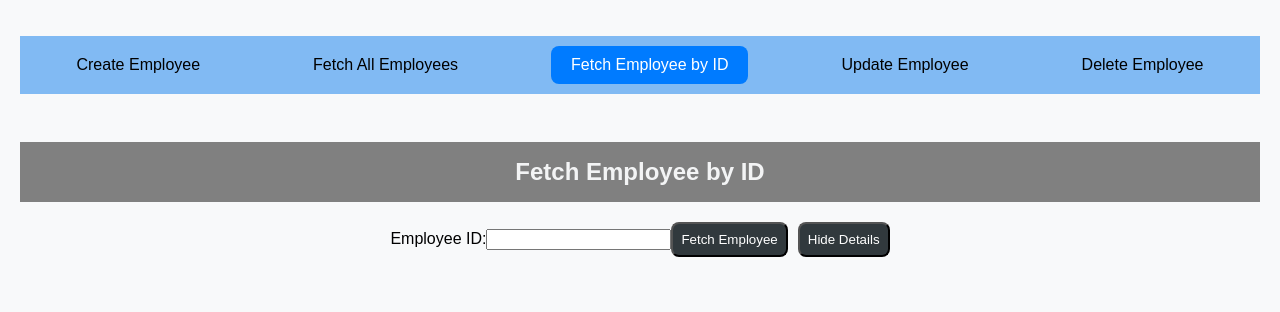
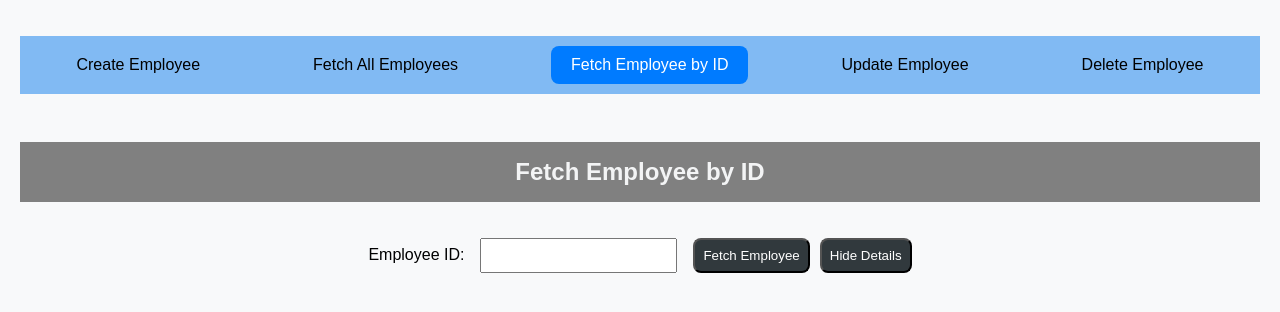
Before and after one commit to Shridhar-Danannavar/employeeManagement, a React (Create React App) app: page / in a window 1280 px wide. Both pictures are taken after a click on the button "Fetch Employee by ID". Shown: the top 312 px of the page. Built offline with nearby package versions, Linux system fonts and the light colour scheme.

Commit message:
FetchEmployeeById.js

```diff
--- a/src/components/FetchEmployeeById.js
+++ b/src/components/FetchEmployeeById.js
@@ -39,7 +39,7 @@ const FetchEmployeeById = () => {
       <h2>Fetch Employee by ID</h2>
       <label>
         Employee ID:
-        <input type="text" value={empId} onChange={(e) => setEmpId(e.target.value)} />
+        <input className="emp" type="text" value={empId} onChange={(e) => setEmpId(e.target.value)} />
       </label>
       <button onClick={handleFetchById}>Fetch Employee</button>
       <button onClick={handleHideDetails} style={{ marginLeft: '10px' }}>
```
